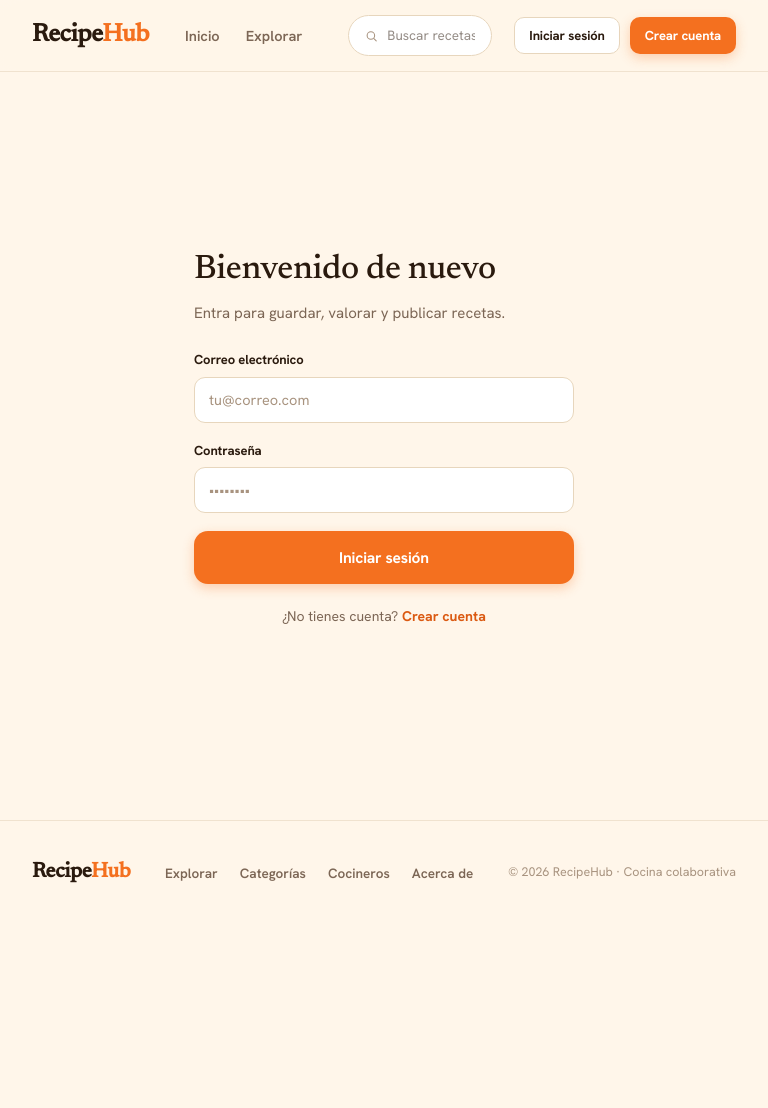
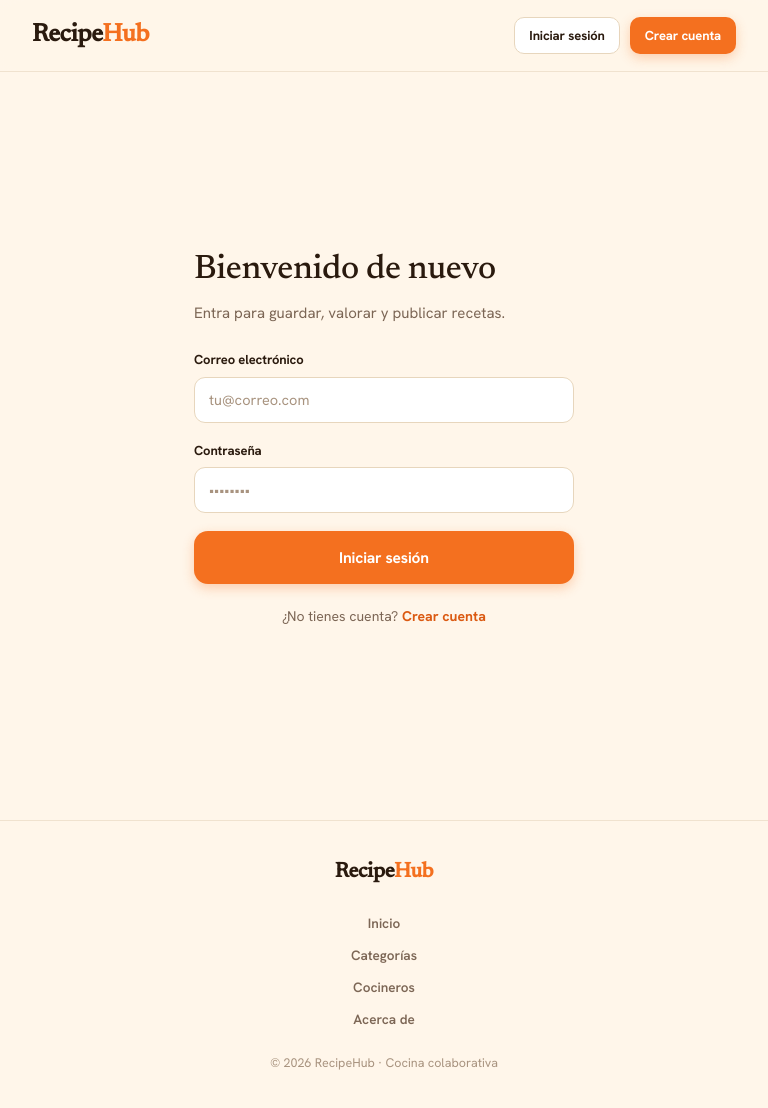
Before and after one commit to HaroldHF/recipe-nexus, a React (Vite) app in the folder frontend/: page /login in a window 768 px wide. Before the commit the page ends 925 px from the top, so only its background shows below. Built offline with nearby package versions, Linux system fonts and the light colour scheme.

Commit message:
feat(layout): improve responsiveness of styling, footer and categories list

```diff
--- a/frontend/src/components/Inicio/FiltrosCategorias.tsx
+++ b/frontend/src/components/Inicio/FiltrosCategorias.tsx
@@ -9,17 +9,22 @@ interface FiltrosCategoriasProps {
 
 export function FiltrosCategorias({ activa, onChange, totalRecetas }: FiltrosCategoriasProps) {
   return (
-    <div className="filters">
+    <div className="flex flex-col md:flex-row md:items-center justify-between gap-4 mt-8 mb-6">
+      {/* Lista de categorías deslizable horizontalmente en móvil */}
+      <div className="flex items-center gap-4 overflow-x-auto pb-2 md:pb-0 scrollbar-hide flex-nowrap border-b border-line md:border-none">
         {CATS.map((c) => (
           <button
             key={c}
-          className={"cat " + (activa === c ? "on" : "")}
+            className={"cat flex-none " + (activa === c ? "on" : "")}
             onClick={() => onChange(c)}
           >
             {c}
           </button>
         ))}
-      <span className="fsep" />
+      </div>
+
+      {/* Selector de dificultad e info de resultados */}
+      <div className="flex items-center justify-between md:justify-end gap-6">
         <select className="diff-sel">
           {DIFFS.map((d) => (
             <option key={d} value={d}>
@@ -27,9 +32,10 @@ export function FiltrosCategorias({ activa, onChange, totalRecetas }: FiltrosCat
             </option>
           ))}
         </select>
-      <span className="results-info">
+        <span className="results-info text-muted text-sm font-semibold whitespace-nowrap">
           {totalRecetas} receta{totalRecetas !== 1 ? "s" : ""}
         </span>
       </div>
+    </div>
   );
 }
--- a/frontend/src/components/layouts/Footer.tsx
+++ b/frontend/src/components/layouts/Footer.tsx
@@ -4,12 +4,12 @@ import { ROUTES } from "../../constants/routes";
 export function Footer() {
   return (
     <footer className="foot-main">
-      <div className="container foot-in">
+      <div className="container foot-in flex flex-col md:flex-row items-center md:justify-between text-center md:text-left gap-6 md:gap-4">
         <Link to={ROUTES.INICIO} className="brand">
           Recipe<span>Hub</span>
         </Link>
-        <div className="links">
-          <Link to={ROUTES.INICIO}>Explorar</Link>
+        <div className="links flex-wrap justify-center">
+          <Link to={ROUTES.INICIO}>Inicio</Link>
           <a href="#">Categorías</a>
           <a href="#">Cocineros</a>
           <a href="#">Acerca de</a>
--- a/frontend/src/index.css
+++ b/frontend/src/index.css
@@ -1372,6 +1372,30 @@ img {
   animation: spin 0.7s linear infinite;
 }
 
+/* ---------- utilities ---------- */
+.scrollbar-hide::-webkit-scrollbar {
+  display: none;
+}
+.scrollbar-hide {
+  -ms-overflow-style: none;
+  scrollbar-width: none;
+}
+
+/* Acciones en la tarjeta de perfil (Editar/Eliminar) */
+.card-actions {
+  opacity: 1 !important; /* Visible por defecto en pantallas táctiles y móviles */
+}
+
+@media (min-width: 768px) {
+  .card-actions {
+    opacity: 0 !important; /* Oculto por defecto en escritorio, se revela al pasar el mouse */
+  }
+  .group:hover .card-actions,
+  .group:focus-within .card-actions {
+    opacity: 1 !important;
+  }
+}
+
 @media (max-width: 920px) {
   .d-grid {
     grid-template-columns: 1fr;
@@ -1392,6 +1416,41 @@ img {
     grid-template-columns: 1fr 1fr;
   }
 }
+
+@media (max-width: 768px) {
+  .nav-links,
+  .nav-search {
+    display: none !important;
+  }
+  .p-head {
+    flex-direction: column;
+    align-items: center;
+    text-align: center;
+    gap: 16px;
+    margin-top: -62px;
+  }
+  .p-avatar {
+    margin: 0 auto;
+  }
+  .p-info {
+    padding-bottom: 0;
+  }
+  .p-stats {
+    justify-content: center;
+    gap: 20px;
+  }
+  .foot-in {
+    flex-direction: column;
+    text-align: center;
+    gap: 24px;
+  }
+  .foot-in .links {
+    flex-direction: column;
+    align-items: center;
+    gap: 12px;
+  }
+}
+
 @media (max-width: 600px) {
   .grid3,
   .grid2 {
@@ -1413,4 +1472,8 @@ img {
   .ing-row .row-del {
     display: none;
   }
+  .row-2,
+  .row-3 {
+    grid-template-columns: 1fr;
+  }
 }
```
Lines whose indentation alone changed are shown as unchanged.
